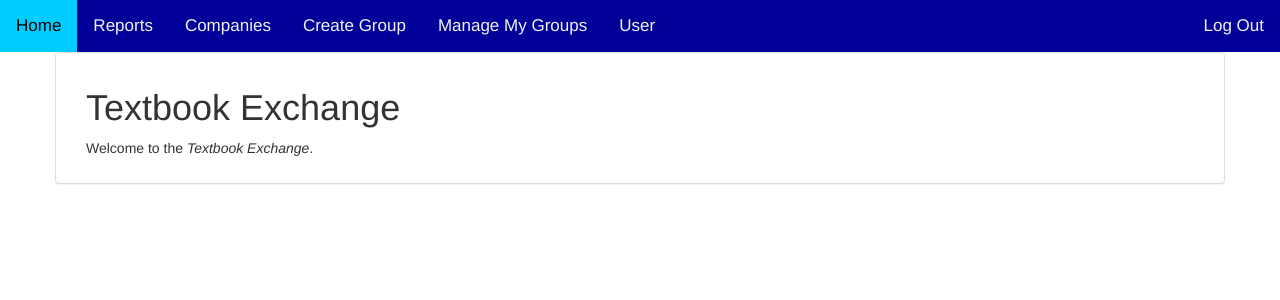
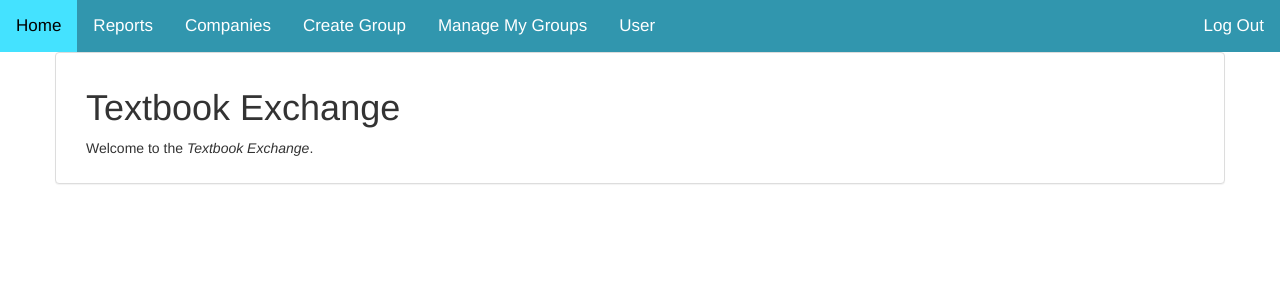
Before and after one commit to aphelyon/Textbook-Exchange, a Django app: page /home in a window 1280 px wide. Shown: the top 300 px of the page. Run offline with Django 3.2, Linux system fonts and the light colour scheme; some libraries are stand-ins or nearby versions.

Commit message:
fixed css problem

```diff
--- a/app/web/web/settings.py
+++ b/app/web/web/settings.py
@@ -119,6 +119,4 @@ USE_TZ = True
 # https://docs.djangoproject.com/en/1.11/howto/static-files/
 
 STATIC_URL = '/static/'
-STATICFILES_DIRS = [
-    os.path.join(BASE_DIR, "static"),
-]
+STATIC_ROOT = '/app/app/web/webapp/static'
--- a/app/web/web/urls.py
+++ b/app/web/web/urls.py
@@ -16,8 +16,10 @@ Including another URLconf
 from django.conf.urls import url
 from django.contrib import admin
 from django.conf.urls import include
+from django.conf import settings
+from django.conf.urls.static import static
 
 urlpatterns = [
     url(r'^admin/', admin.site.urls),
     url(r'^', include('webapp.urls', namespace="webapp")),
-]
+] + static(settings.STATIC_URL, document_root=settings.STATIC_ROOT)
--- a/app/web/webapp/static/css/styles.css
+++ b/app/web/webapp/static/css/styles.css
@@ -5,7 +5,8 @@
     position: inline;
 }*/
 .mynav {
-    background-color: #000099;
+    /*background-color: #000099;*/
+    background-color: #3196ae;
     overflow: hidden;
 }
 
@@ -13,7 +14,7 @@
 .mynav a {
     float: left;
     display: block;
-    color: #f2f2f2;
+    color: #ffffff;
     text-align: center;
     padding: 14px 16px;
     text-decoration: none;
@@ -22,7 +23,7 @@
 
 /* Change the color of links on hover */
 .mynav a:hover {
-    background-color: #00ccff;
+    background-color: #44e2ff;
     color: black;
 }
 
```
